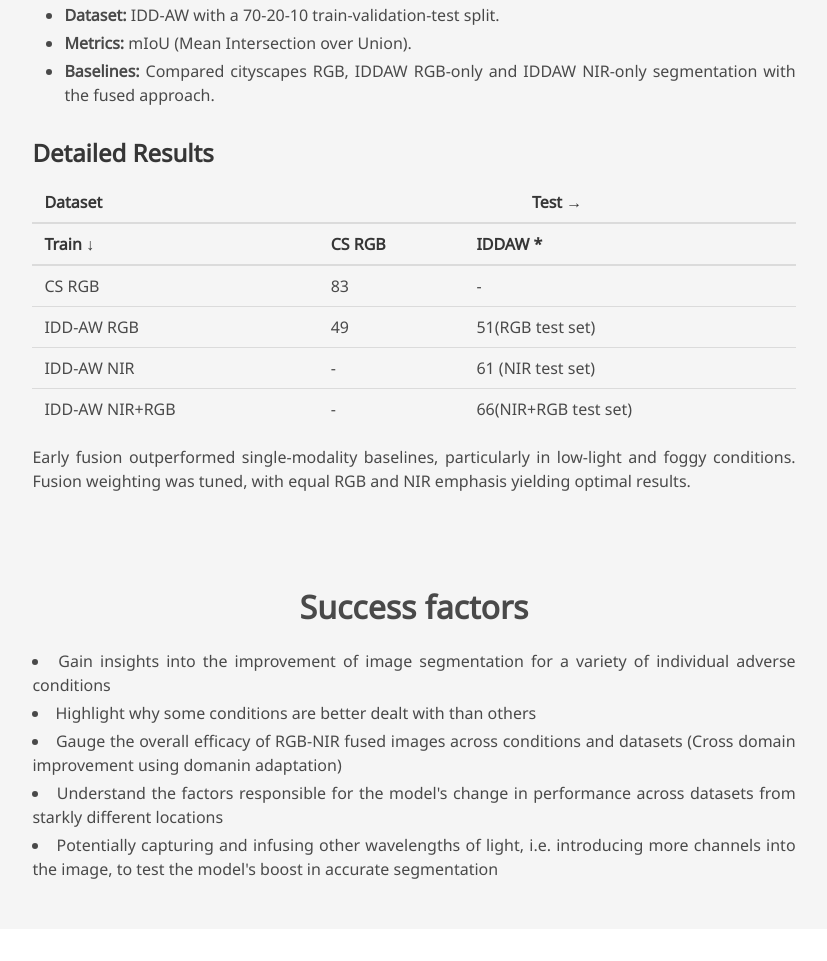
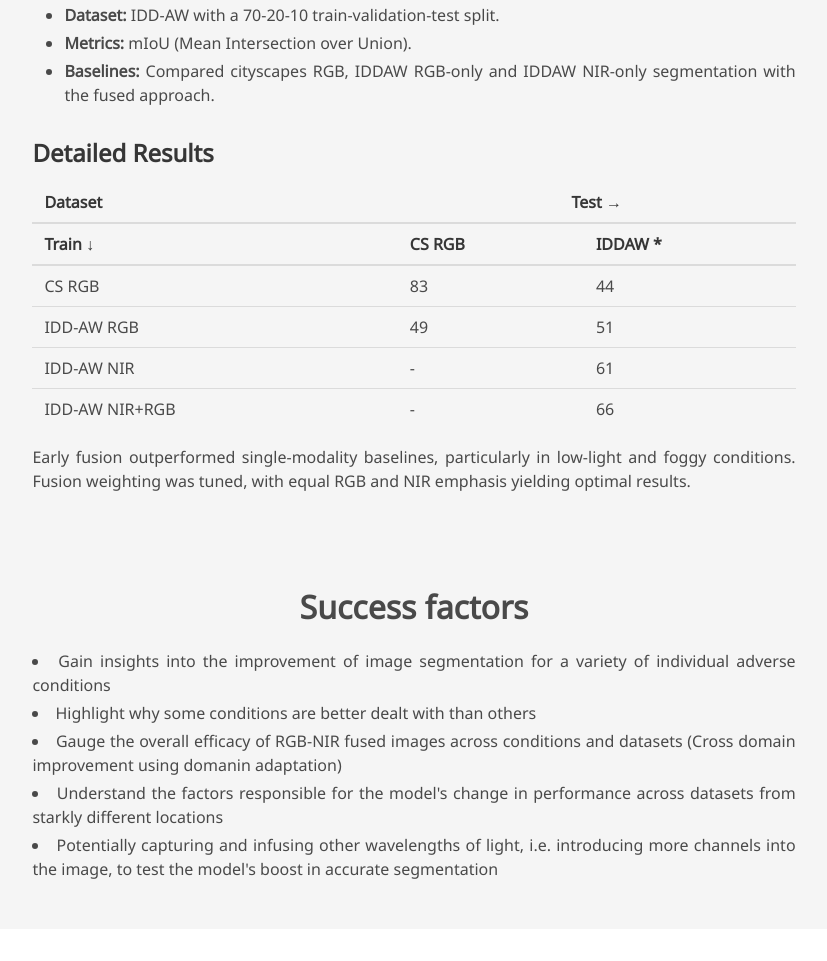
Before and after one commit to nikhilreddybilla28/ECE5554_NIR_RGB_FUSION, a plain HTML site: page index.html in a window 1280 px wide. Shown: the part 2520-3481 px from the top of the page, without its empty margins (226-1053 px from the left). Drawn offline with nearby package versions, Linux system fonts and the light colour scheme; some icons are missing; a web font is replaced by a local one.

Commit message:
UPDATE TABLE

```diff
--- a/index.html
+++ b/index.html
@@ -330,25 +330,25 @@
                 <tr>
                     <td>CS RGB</td>
                     <td>83</td>
-                    <td>-</td>
+                    <td>44</td>
 
                 </tr>
                 <tr>
                     <td>IDD-AW RGB</td>
                     <td>49</td>
-                    <td>51(RGB test set)</td>
+                    <td>51</td>
 
                 </tr>
                 <tr>
                     <td>IDD-AW NIR</td>
                     <td>-</td>
-                    <td>61 (NIR test set)</td>
+                    <td>61</td>
 
                 </tr>
                 <tr>
                     <td>IDD-AW NIR+RGB</td>
                     <td>-</td>
-                    <td>66(NIR+RGB test set)</td>
+                    <td>66</td>
 
                 </tr>
             </tbody>
```
